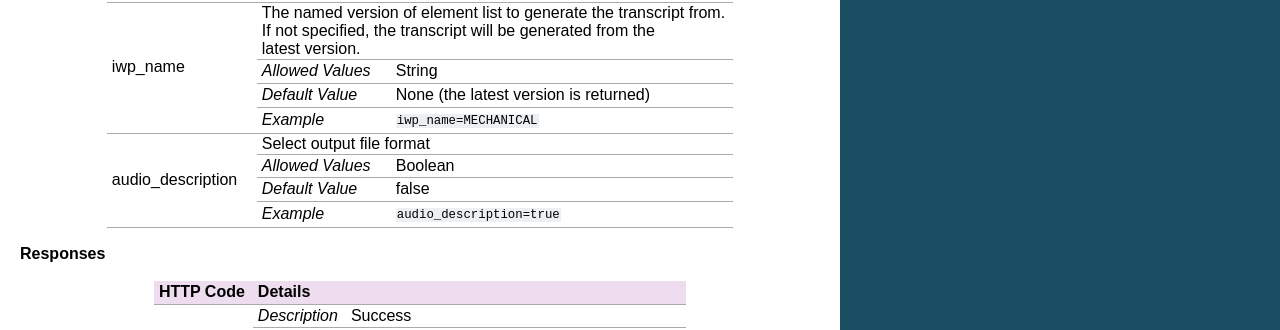
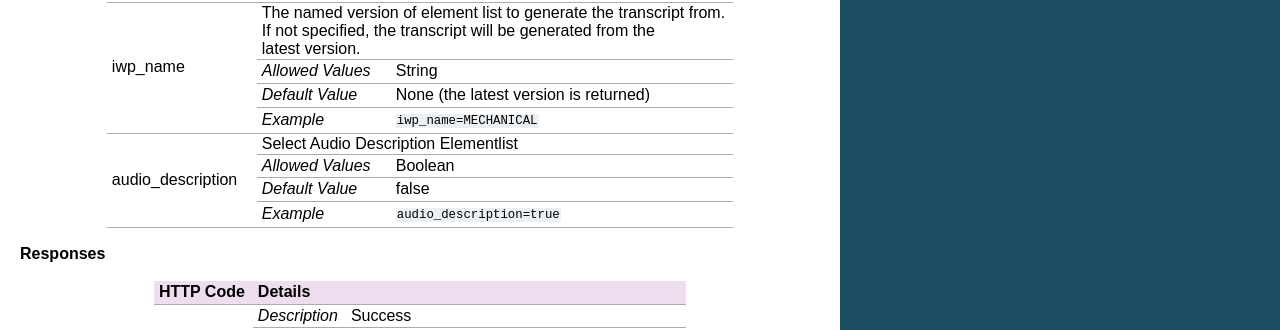
Before and after one commit to cielo24/Docs, a Sphinx documentation site: the page built from api/source/job_control/get_elementlist.rst, in a window 1280 px wide. Shown: the part 653-983 px from the top of the page. Built offline with Sphinx 7.4.7, drawn with Linux system fonts in a browser that asks for light colours.

Commit message:
fixed some descriptions

```diff
--- a/api/source/job_control/get_caption.rst
+++ b/api/source/job_control/get_caption.rst
@@ -57,7 +57,7 @@ The job must have completed transcription before a caption can be downloaded.
 +---------------------------------+------------------+-----------------------------------------------------------+
 | audio_description               | .. raw:: html                                                                |
 |                                 |                                                                              |
-|                                 |  Select output file format                                                   |
+|                                 |  Select Audio Description Caption                                            |
 |                                 |                                                                              |
 |                                 +------------------+-----------------------------------------------------------+
 |                                 | `Allowed Values` | Boolean                                                   |
--- a/api/source/job_control/get_elementlist.rst
+++ b/api/source/job_control/get_elementlist.rst
@@ -60,7 +60,7 @@ The job must have completed transcription before a caption can be downloaded.
 +---------------------+------------------+--------------------------------------------------------+
 | audio_description   | .. raw:: html                                                             |
 |                     |                                                                           |
-|                     |  Select output file format                                                |
+|                     |  Select Audio Description Elementlist                                     |
 |                     |                                                                           |
 |                     +------------------+--------------------------------------------------------+
 |                     | `Allowed Values` | Boolean                                                |
--- a/api/source/job_control/get_transcript.rst
+++ b/api/source/job_control/get_transcript.rst
@@ -52,7 +52,7 @@ The job must have completed transcription before a transcript can be downloaded.
 +-------------------------------+------------------+-----------------------------------------------------------+
 | audio_description             | .. raw:: html                                                                |
 |                               |                                                                              |
-|                               |  Select output file format                                                   |
+|                               |  Select Audio Description Transcript                                         |
 |                               |                                                                              |
 |                               +------------------+-----------------------------------------------------------+
 |                               | `Allowed Values` | Boolean                                                   |
```
